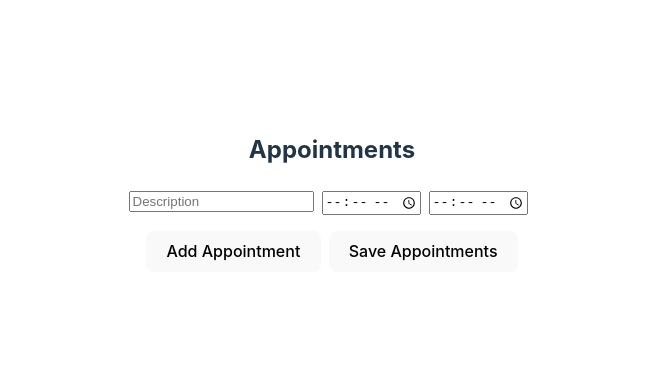
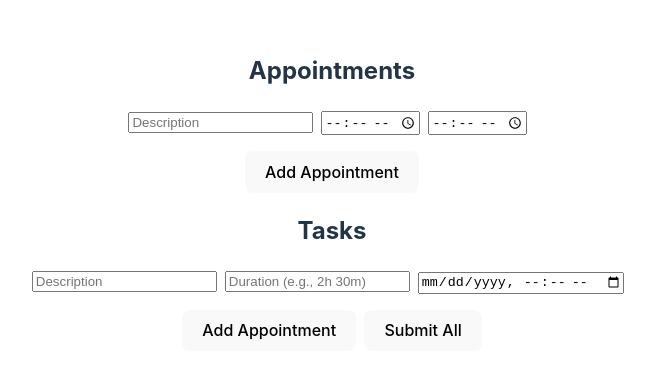
Before and after one commit to 2kristint/isu_hackathon, a React (Vite) app in the folder project/: page / in a window 1280 px wide. Shown: the part 208-586 px from the top of the page, without its empty margins (308-963 px from the left). Built offline with nearby package versions, Linux system fonts and the light colour scheme.

Commit message:
forms together

```diff
--- a/project/package.json
+++ b/project/package.json
@@ -10,6 +10,7 @@
     "preview": "vite preview"
   },
   "dependencies": {
+    "@mui/x-date-pickers": "^7.22.2",
     "react": "^18.3.1",
     "react-dom": "^18.3.1"
   },
--- a/project/src/App.jsx
+++ b/project/src/App.jsx
@@ -1,15 +1,14 @@
 import { useState } from 'react'
-import reactLogo from './assets/react.svg'
-import viteLogo from '/vite.svg'
 import './App.css'
-import AppointmentForm from './AppointmentForm'
+import FormsTogether from './formsTogether'
+
 
 function App() {
   const [count, setCount] = useState(0)
 
   return (
     <>
-      <AppointmentForm />
+      <FormsTogether />
     </>
   )
 }
--- a/project/src/AppointmentForm.jsx
+++ /dev/null
@@ -1,58 +0,0 @@
-import React, { useState, useRef } from "react";
-
-const AppointmentForm = () => {
-    const [appointments, setAppointments] = useState([]);
-    const formRefs = useRef([{ desc: "", starttime: "", endtime: "" }]);
-
-    // Add new appointment field set
-    const addAppointment = () => {
-        formRefs.current.push({ desc: "", starttime: "", endtime: "" });
-        setAppointments([...appointments]); // Triggers re-render
-    };
-
-    // Handle form submission
-    const handleSubmit = (e) => {
-        e.preventDefault();
-        const updatedAppointments = formRefs.current.map((ref) => ({
-            desc: ref.desc,
-            starttime: ref.starttime,
-            endtime: ref.endtime,
-        }));
-        setAppointments(updatedAppointments);
-        console.log("Appointments:", JSON.stringify(updatedAppointments, null, 2));
-    };
-
-    return (
-        <form onSubmit={handleSubmit}>
-            <h2>Appointments</h2>
-            {formRefs.current.map((appointment, index) => (
-                <div key={index} style={{ marginBottom: "1rem" }}>
-                    <input
-                        type="text"
-                        placeholder="Description"
-                        onChange={(e) => (appointment.desc = e.target.value)}
-                        style={{ marginRight: "0.5rem" }}
-                    />
-                    <input
-                        type="time"
-                        onChange={(e) => (appointment.starttime = e.target.value)}
-                        style={{ marginRight: "0.5rem" }}
-                    />
-                    <input
-                        type="time"
-                        onChange={(e) => (appointment.endtime = e.target.value)}
-                        style={{ marginRight: "0.5rem" }}
-                    />
-                </div>
-            ))}
-            <button type="button" onClick={addAppointment}>
-                Add Appointment
-            </button>
-            <button type="submit" style={{ marginLeft: "0.5rem" }}>
-                Save Appointments
-            </button>
-        </form>
-    );
-};
-
-export default AppointmentForm;
--- /dev/null
+++ b/project/src/formsTogether.jsx
@@ -0,0 +1,100 @@
+import React, { useState, useRef } from "react";
+
+const formsTogether = () => {
+    const [appointments, setAppointments] = useState([]);
+    const formRefsAppointments = useRef([{ desc: "", starttime: "", endtime: "" }]);
+
+    // Add new appointment field set
+    const addAppointment = () => {
+        formRefsAppointments.current.push({ desc: "", starttime: "", endtime: "" });
+        setAppointments([...appointments]); // Triggers re-render
+    };
+
+    const [tasks, setTasks] = useState([]);
+    const formRefsTasks = useRef([{ desc: "", duration: "", deadline: "" }]);
+
+    // Add new appointment field set
+    const addTask = () => {
+        formRefsTasks.current.push({ desc: "", duration: "", deadline: "" });
+        setTasks([...tasks]); // Triggers re-render
+    };
+
+    // Handle form submission
+    const handleSubmit = (e) => {
+        e.preventDefault();
+        const updatedAppointments = formRefsAppointments.current.map((ref) => ({
+            desc: ref.desc,
+            starttime: ref.starttime,
+            endtime: ref.endtime,
+        }));
+        setAppointments(updatedAppointments);
+        console.log("Appointments:", JSON.stringify(updatedAppointments, null, 2));
+        const updatedTasks = formRefsTasks.current.map((ref) => ({
+            desc: ref.desc,
+            duration: ref.duration,
+            deadline: ref.deadline,
+        }));
+        setAppointments(updatedTasks);
+        console.log("Appointments:", JSON.stringify(updatedTasks, null, 2));
+    };
+
+    return (
+        <form onSubmit={handleSubmit}>
+            <h2>Appointments</h2>
+            {formRefsAppointments.current.map((appointment, index) => (
+                <div key={index} style={{ marginBottom: "1rem" }}>
+                    <input
+                        type="text"
+                        placeholder="Description"
+                        onChange={(e) => (appointment.desc = e.target.value)}
+                        style={{ marginRight: "0.5rem" }}
+                    />
+                    <input
+                        type="time"
+                        onChange={(e) => (appointment.starttime = e.target.value)}
+                        style={{ marginRight: "0.5rem" }}
+                    />
+                    <input
+                        type="time"
+                        onChange={(e) => (appointment.endtime = e.target.value)}
+                        style={{ marginRight: "0.5rem" }}
+                    />
+                </div>
+            ))}
+            <button type="button" onClick={addAppointment}>
+                Add Appointment
+            </button>
+            <h2>Tasks</h2>
+            {formRefsTasks.current.map((task, index) => (
+                <div key={index} style={{ marginBottom: "1rem" }}>
+                    <input
+                        type="text"
+                        placeholder="Description"
+                        onChange={(e) => (task.desc = e.target.value)}
+                        style={{ marginRight: "0.5rem" }}
+                    />
+                    <input
+                        type="text"
+                        placeholder="Duration (e.g., 2h 30m)"
+                        onChange={(e) => (task.duration = e.target.value)}
+                        style={{ marginRight: "0.5rem" }}
+                    />
+                    <input
+                        type="datetime-local"
+                        onChange={(e) => (task.deadline = e.target.value)}
+                        style={{ marginRight: "0.5rem" }}
+                    />
+                </div>
+            ))}
+            <button type="button" onClick={addTask}>
+                Add Appointment
+            </button>
+            <button type="submit" style={{ marginLeft: "0.5rem" }}>
+                Submit All
+            </button>
+        </form>
+    );
+
+}
+
+export default formsTogether;
```
Also changed, not shown: project/note.txt (added), 1 other file (tests, documents, lock files or other folders).
